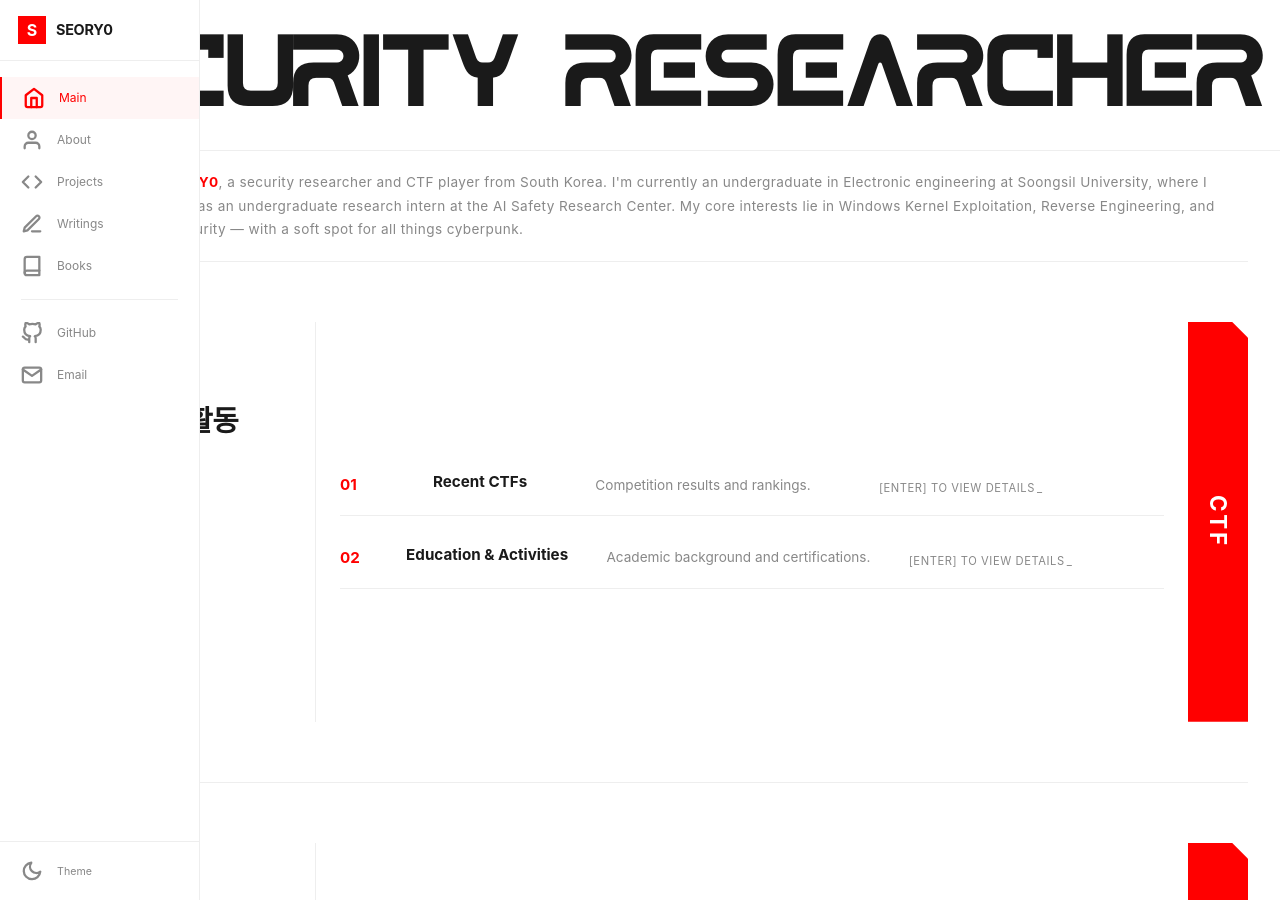
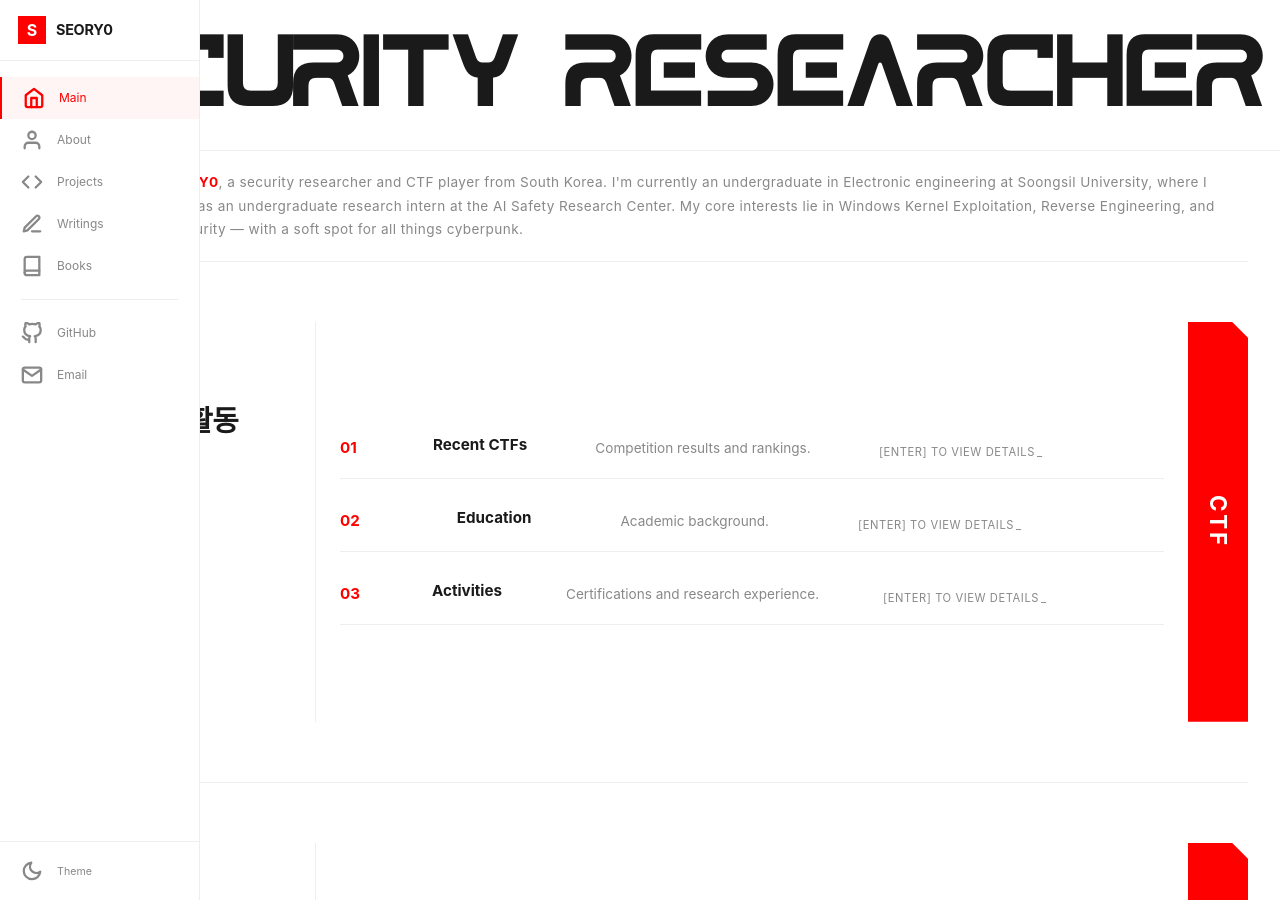
Before and after one commit to SEORY0/SEORY0.github.io, a Jekyll site: the page built from index.html, in a window 1280 px wide and 900 px high. Built offline with Jekyll 4.4.1, drawn with Linux system fonts in a browser that asks for light colours; some web fonts are replaced.

Commit message:
feat: 홈페이지 Education/Activities 분리 및 프로젝트 목록 업데이트
- Education & Activities 카드를 Education, Activities로 분리
- Education: 숭실대 학부만, Activities: AI안전성연구센터 + 수료 이력
- Featured Project에 Major Projects 3개 모두 표시 (Toy Project 제외)

Co-Authored-By: Claude Opus 4.6 (1M context) <noreply@anthropic.com>

```diff
--- a/_layouts/home.html
+++ b/_layouts/home.html
@@ -47,8 +47,16 @@ layout: compress
                data-cyber-title="EDUCATION"
                data-cyber-content="content-edu"
                onclick="openCyberWindow('trigger-edu')" tabindex="0" role="button" onkeydown="if(event.key==='Enter')openCyberWindow('trigger-edu')">
-            <h3>Education & Activities</h3>
-            <p>Academic background and certifications.</p>
+            <h3>Education</h3>
+            <p>Academic background.</p>
+            <div class="ef-card-meta">[ENTER] to view details</div>
+          </div>
+          <div class="ef-showcase-card cyber-trigger" id="trigger-activities"
+               data-cyber-title="ACTIVITIES"
+               data-cyber-content="content-activities"
+               onclick="openCyberWindow('trigger-activities')" tabindex="0" role="button" onkeydown="if(event.key==='Enter')openCyberWindow('trigger-activities')">
+            <h3>Activities</h3>
+            <p>Certifications and research experience.</p>
             <div class="ef-card-meta">[ENTER] to view details</div>
           </div>
         </div>
@@ -158,20 +166,20 @@ layout: compress
 </div>
 
 <div id="content-edu" class="cyber-content-hidden">
-  <p><b>Soongsil Univ.</b>: IT Convergence, EE</p>
+  <p><b>Soongsil Univ.</b>: IT Convergence, Electronic Engineering</p>
+</div>
+
+<div id="content-activities" class="cyber-content-hidden">
+  <p><b>AI Safety Research Center</b>: Undergraduate Research Intern, Soongsil Univ.</p>
   <p><b>WhiteHat School 3rd</b>: KITRI Certificated</p>
   <p><b>Hacking Camp 27th</b>: POC Security Certificated</p>
 </div>
 
 <div id="content-featured" class="cyber-content-hidden">
-  {% assign featured = site.posts.first %}
-  {% if featured %}
-  <p><b>{{ featured.title }}</b></p>
-  <p>{{ featured.excerpt | strip_html | truncatewords: 30 }}</p>
-  <p><a href="{{ featured.url | relative_url }}" style="color:#ff0000;">&#8594; Open full project page</a></p>
-  {% else %}
-  <p>No project available.</p>
-  {% endif %}
+  <p><b>WHS3-KernelPanic</b>: Windows Kernel/Application 취약점 분석 (C++, Assembly)</p>
+  <p><b>CVE Analyzer</b>: AI 기반 CVE 자동 분류/요약 프레임워크 (Python, Gemini API)</p>
+  <p><b>Wargame Bandits</b>: ASC 해킹동아리 참여형 워게임 플랫폼</p>
+  <p><a href="{{ '/projects/' | relative_url }}" style="color:#ff0000;">&#8594; View all projects</a></p>
 </div>
 
 <div id="content-recent" class="cyber-content-hidden">
```
